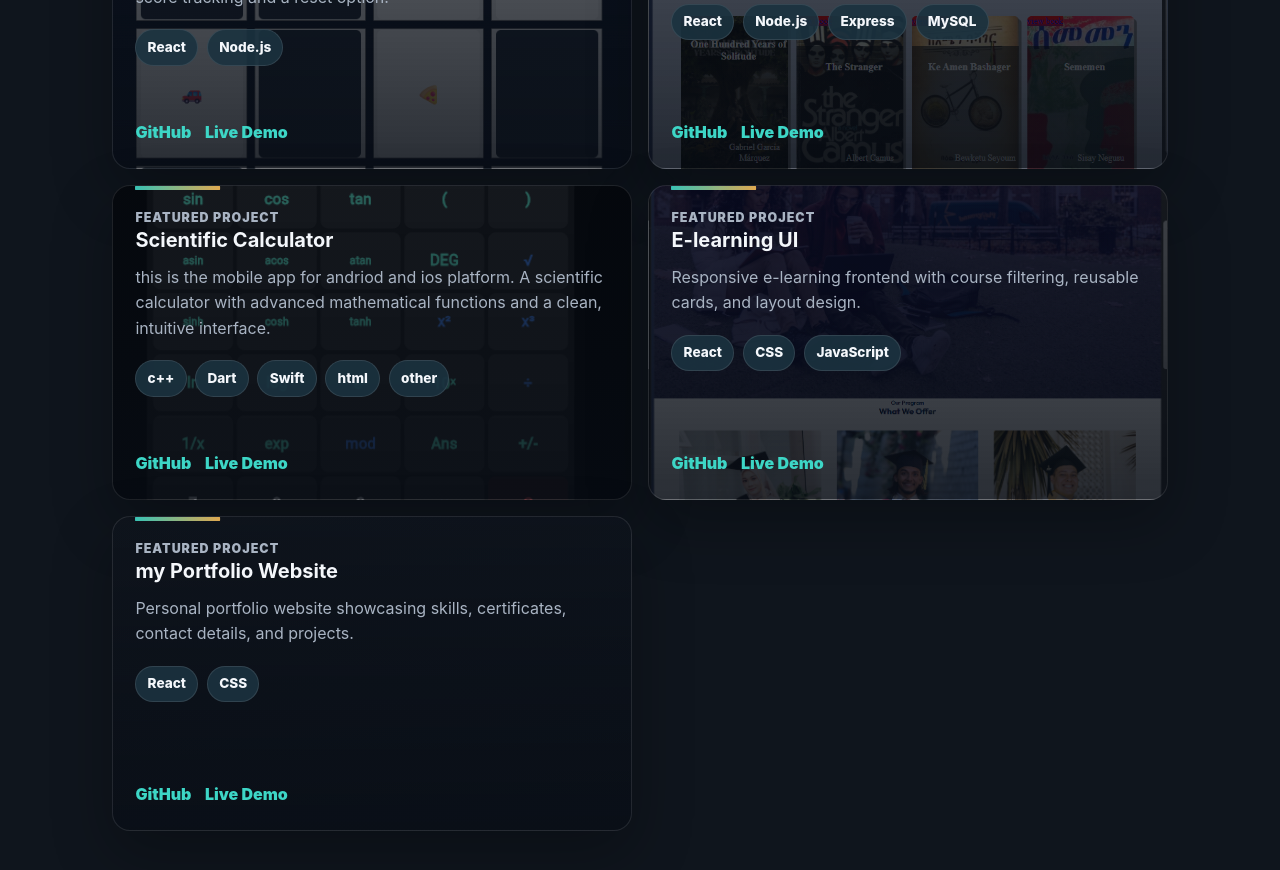
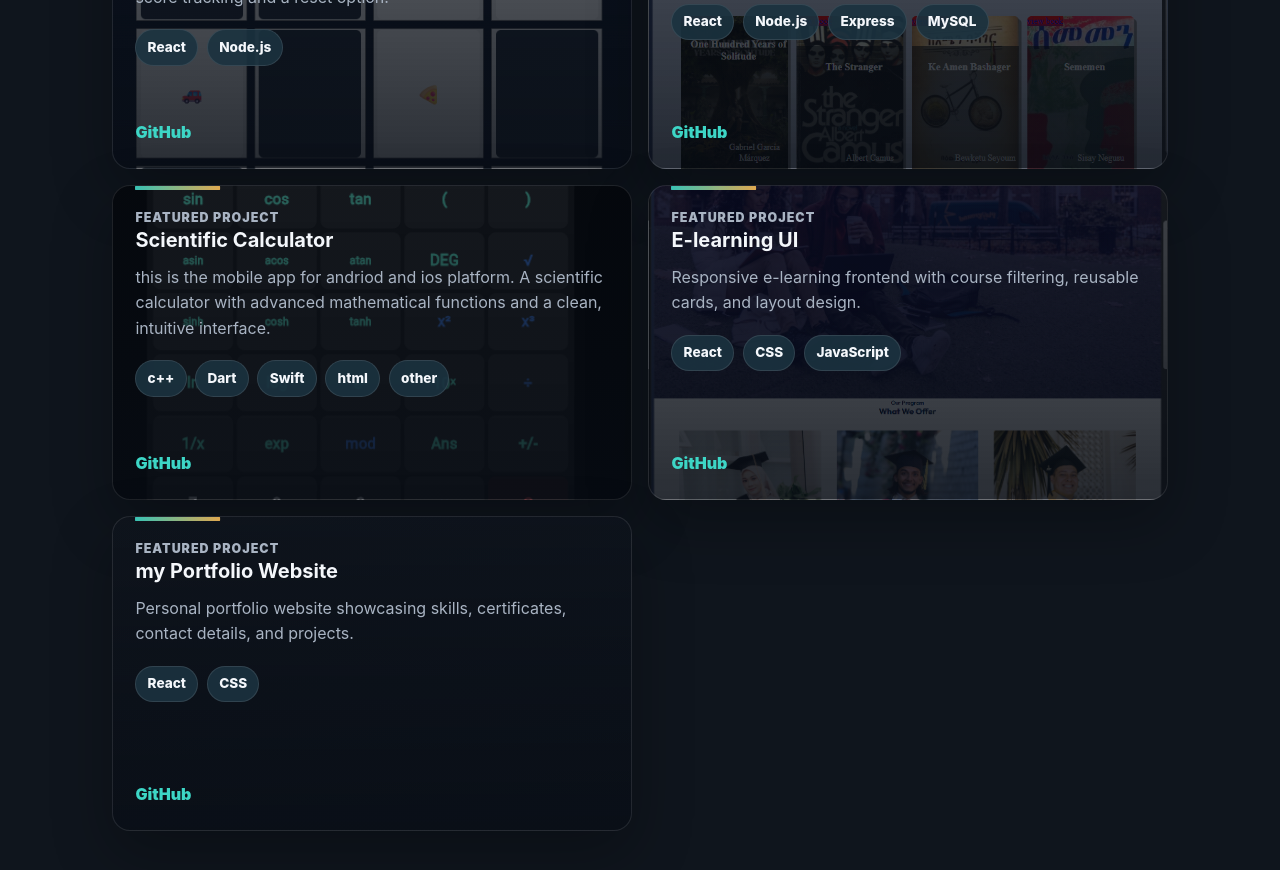
Before and after one commit to hibr12/my-portfolio, a React (Vite) app: page / in a window 1280 px wide. Shown: the part 1920-2790 px from the top of the page. Built offline with nearby package versions, Linux system fonts and the light colour scheme.

Commit message:
demo remove

```diff
--- a/src/data/portfolioData.js
+++ b/src/data/portfolioData.js
@@ -5,7 +5,7 @@ export const projects = [
       'this is two-player memory game built with React, featuring a grid of cards that players flip to find matching pairs, with score tracking and a reset option.',
     technologies: ['React', 'Node.js'],
     github: 'https://github.com/hibr12/memorygame.git',
-    demo: 'https://e-learning-platform-bp4t.vercel.app/',
+    // demo: 'https://e-learning-platform-bp4t.vercel.app/',
     image: '/assets/image/memorygame.png',
   },
   {
@@ -13,7 +13,7 @@ export const projects = [
     description: 'CRUD system for managing books and patrons with database integration and clean admin workflows.',
     technologies: ['React', 'Node.js', 'Express', 'MySQL'],
     github: 'https://github.com/hibr12/onlinelibrary.git',
-    demo: 'https://onlinelibrary-seven.vercel.app',
+    // demo: 'https://onlinelibrary-seven.vercel.app',
     image: '/assets/image/onlinelibrary.png',
   },
   {
@@ -21,7 +21,7 @@ export const projects = [
     description: 'this is the mobile app for andriod and ios platform. A scientific calculator with advanced mathematical functions and a clean, intuitive interface.',
     technologies: ['c++', 'Dart', 'Swift', 'html','other'],
     github: 'https://github.com/hibr12/calculator-app.git',
-    demo: 'https://scientific-calculator.vercel.app',
+    // demo: 'https://scientific-calculator.vercel.app',
     image: '/assets/image/calculator.png',
   },
   {
@@ -29,7 +29,7 @@ export const projects = [
     description: 'Responsive e-learning frontend with course filtering, reusable cards, and layout design.',
     technologies: ['React', 'CSS', 'JavaScript'],
     github: 'https://github.com/hibr12/e-learning-platform-hibrlearn.git',
-    demo: 'https://e-learning-2-livid.vercel.app',
+    // demo: 'https://e-learning-2-livid.vercel.app',
     image: '/assets/image/e-learning.png',
   },
   {
@@ -37,7 +37,7 @@ export const projects = [
     description: 'Personal portfolio website showcasing skills, certificates, contact details, and projects.',
     technologies: ['React', 'CSS'],
     github: 'https://github.com/hibr12/my-portfolio.git',
-    demo: 'https://my-portfolio-mu-rosy-93.vercel.app',
+    // demo: 'https://my-portfolio-mu-rosy-93.vercel.app',
   },
 ];
 
```
